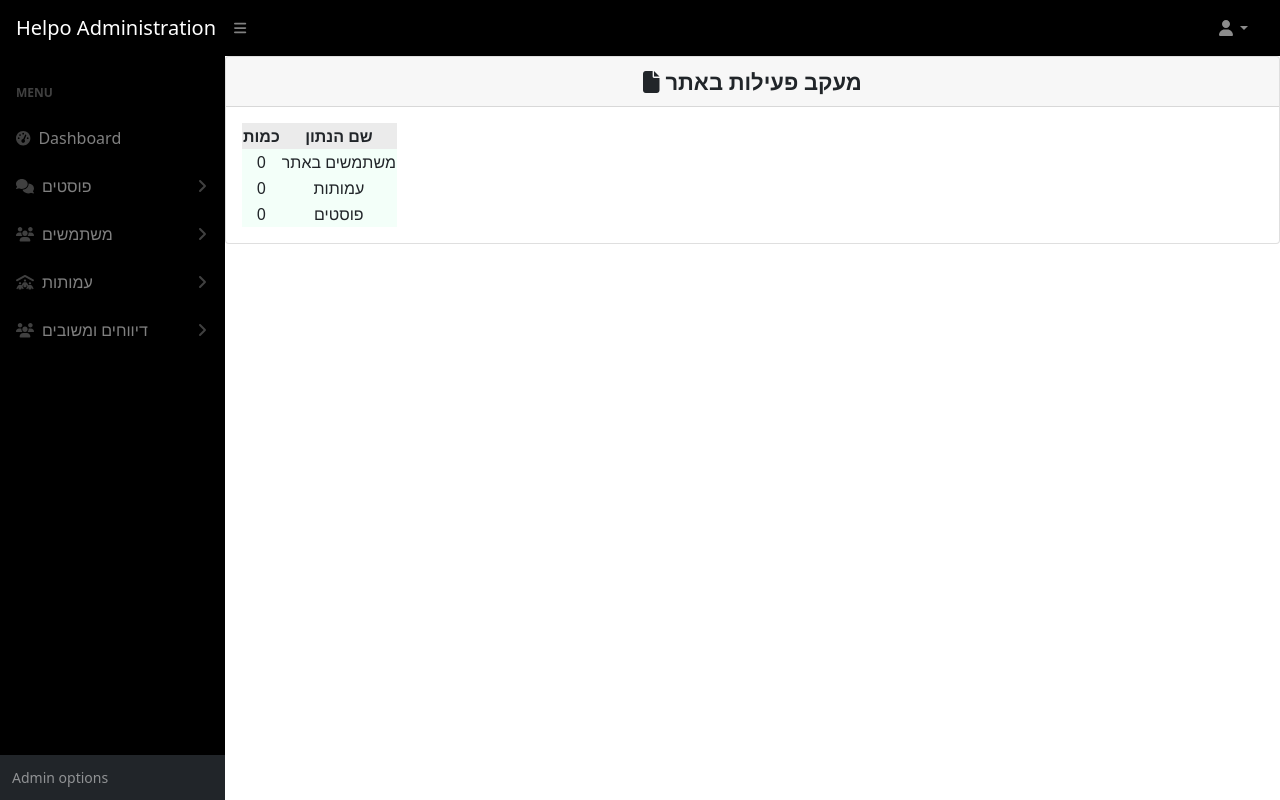
After one commit to Project-Management-SCE/PM2022_TEAM_10, a Django app: page /adminPanel/showActivityTracking/ in a window 1280 px wide. The commit adds this page. Run offline with Django 4.2, Linux system fonts and the light colour scheme; the visitor is signed in with stand-in values (Sample User, id 1); data comes from the database, SQL or seed files in the repository; data that the repository does not hold is empty; some libraries are stand-ins or nearby versions.

Commit message:
Admin can watch activity on the website + UT BSPM2022T10-22 BSPM2022T10-23 BSPM2022T10-24 BSPM2022T10-25 BSPM2022T10-213 BSPM2022T10-241 BSPM2022T10-300 BSPM2022T10-301 BSPM2022T10-21

```diff
--- /dev/null
+++ b/ProjectManagement/adminPanel/templates/activity_tracking.html
@@ -0,0 +1,69 @@
+{% extends 'admin_base.html' %}
+
+
+{% block content %}
+<!-- <section id="hero">
+</section> -->
+
+<div class="card mb-4">
+        <div class="card-header">
+            <i class="fas fa-solid fa-file"></i>
+            מעקב פעילות באתר
+        </div>
+
+        <div class="card-body" >
+            <table id="datatablesSimple">
+                <thead>
+                    <tr>
+                        <th>
+                            כמות
+                        </th>
+                        <th>
+                            שם הנתון
+                        </th>
+                    </tr>
+                </thead>
+                <tbody >
+
+                    <tr>
+
+                        <td>
+                            {{num_of_users}}
+                        </td>
+                        <td>
+                            משתמשים באתר
+                        </td>
+
+                    </tr>
+
+                    <tr>
+
+                        <td>
+                            {{num_of_associations}}
+                        </td>
+                        <td>
+                            עמותות
+                        </td>
+
+                    </tr>
+
+                    <tr>
+
+                        <td>
+                            {{num_of_posts}}
+                        </td>
+                        <td>
+                            פוסטים
+                        </td>
+
+                    </tr>
+                </tbody>
+            </table>
+
+        </div>
+
+</div>
+
+
+
+{%endblock%}
--- a/ProjectManagement/adminPanel/templates/admin_base.html
+++ b/ProjectManagement/adminPanel/templates/admin_base.html
@@ -21,6 +21,7 @@
             </div>
 
     {%else%}
+
     <body class="sb-nav-fixed">
         <nav class="sb-topnav navbar navbar-expand navbar-dark bg-black">
             <!-- Navbar Brand-->
@@ -117,6 +118,11 @@
                                     <a class="nav-link" href="{% url 'AllFeedbacks' %}">צפייה במשובים </a>
                                 </nav>
                             </div>
+                            <div class="collapse" id="collapseReports" aria-labelledby="headingOne" data-bs-parent="#sidenavAccordion">
+                                <nav class="sb-sidenav-menu-nested nav">
+                                    <a class="nav-link" href="{% url 'showActivityTracking' %}">דו"ח פעילות </a>
+                                </nav>
+                            </div>
 
                         </div>
                     </div>
--- a/ProjectManagement/adminPanel/templates/admin_error.html
+++ b/ProjectManagement/adminPanel/templates/admin_error.html
@@ -22,7 +22,7 @@
                                 <div class="text-center mt-4">
                                     <img class="mb-4 img-error" src="{% static 'admin_dash/assets/img/error-404-monochrome.svg' %}" />
                                     <p class="lead">This requested URL restricted only for admins.</p>
-                                    <a href="../">
+                                    <a href="{% url 'index' %}">
                                         <i class="fas fa-arrow-left me-1"></i>
                                         Return to home page
                                     </a>
--- a/ProjectManagement/adminPanel/urls.py
+++ b/ProjectManagement/adminPanel/urls.py
@@ -38,6 +38,7 @@ urlpatterns = [
     path("AllFeedbacks", views.AllFeedbacks, name="AllFeedbacks"),
     path("deleteFeedback/<str:pk>", views.deleteFeedback, name="deleteFeedback"),
 
+    path("showActivityTracking/", views.showActivityTracking, name="showActivityTracking"),
 
 
 
--- a/ProjectManagement/adminPanel/views.py
+++ b/ProjectManagement/adminPanel/views.py
@@ -15,6 +15,20 @@ def adminPanel(response):
     if not response.user.is_superuser:  # Restrict the accses only for admins
         return render(response,"admin_error.html",{})
     return render(response,"admin_index.html",{})
+
+
+########## activity tracking #########
+def showActivityTracking(response):
+    if not response.user.is_superuser:  # Restrict the accses only for admins
+        return render(response,"admin_error.html",{})
+    num_of_users = User.objects.filter(is_superuser__in=[False]).count()    # Dont count superusers!
+    num_of_associations = Association.objects.all().count()
+    num_of_posts = Post.objects.all().count()
+
+    context = {'num_of_users': num_of_users, 'num_of_associations':num_of_associations, 'num_of_posts':num_of_posts}
+    return render(response,"activity_tracking.html",context)
+
+
 
 #############################users###########################
 def changeActiveState(request,pk):
--- a/ProjectManagement/static/admin_dash/css/admin_tables.css
+++ b/ProjectManagement/static/admin_dash/css/admin_tables.css
@@ -1,9 +1,19 @@
+
+table thead tr{
+    background-color: rgba(88, 88, 88, 0.116);
+}
+
+table tbody tr{
+    background-color: rgba(0, 247, 124, 0.048);
+}
+
 table#datatablesSimple{
     text-align: center;
 }
 table#datatablesSimple th{
     text-align: center;
 }
+
 .card-header{
     text-align:center;
     font-size:22px;
```
Also changed, not shown: ProjectManagement/adminPanel/tests/test_urls.py (+5 -1 lines), ProjectManagement/adminPanel/tests/test_views.py (+16 -1 lines).
